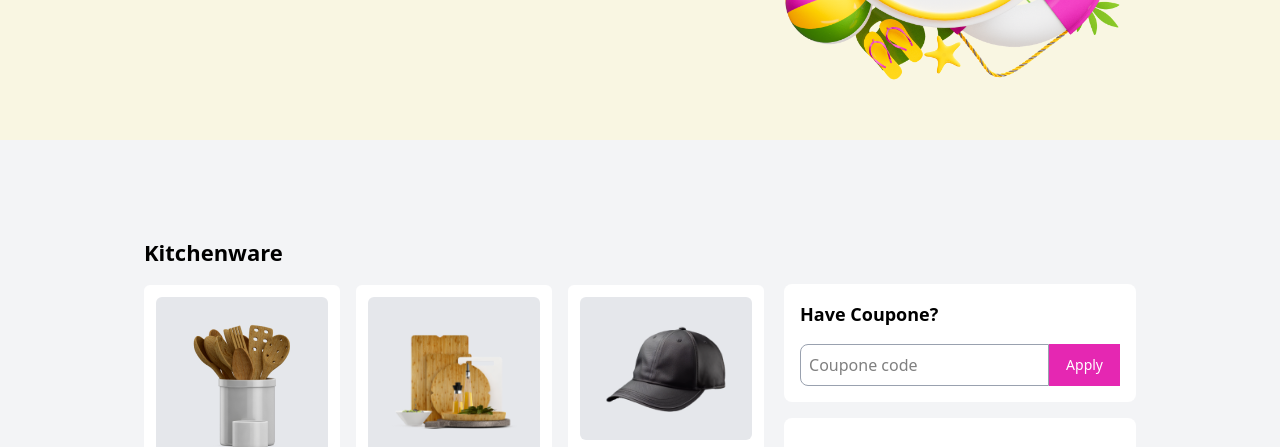
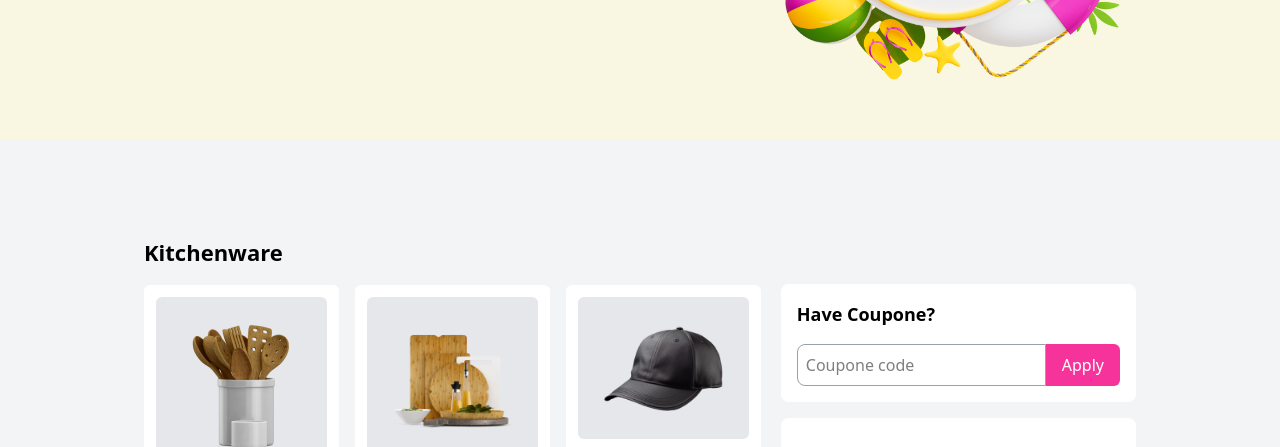
Before and after one commit to deep-dey2/Realtime-summer-sale, a plain HTML site: page index.html in a window 1280 px wide. Shown: the part 350-797 px from the top of the page. Drawn offline with nearby package versions, Linux system fonts and the light colour scheme.

Commit message:
change manything

```diff
--- a/index.html
+++ b/index.html
@@ -311,7 +311,7 @@
               class="py-2 px-2 outline-none border border-gray-400 rounded-l-lg"
             />
             <button
-              class="text-[14px] px-4 border bg-[#E527B2] py-2 border-[#E527B2] text-white rounded-r-lg; cursor-pointer;font-semibold"
+           class="bg-pink-500 px-4 text-white rounded-r-md cursor-pointer"
             >
               Apply
             </button>
```
